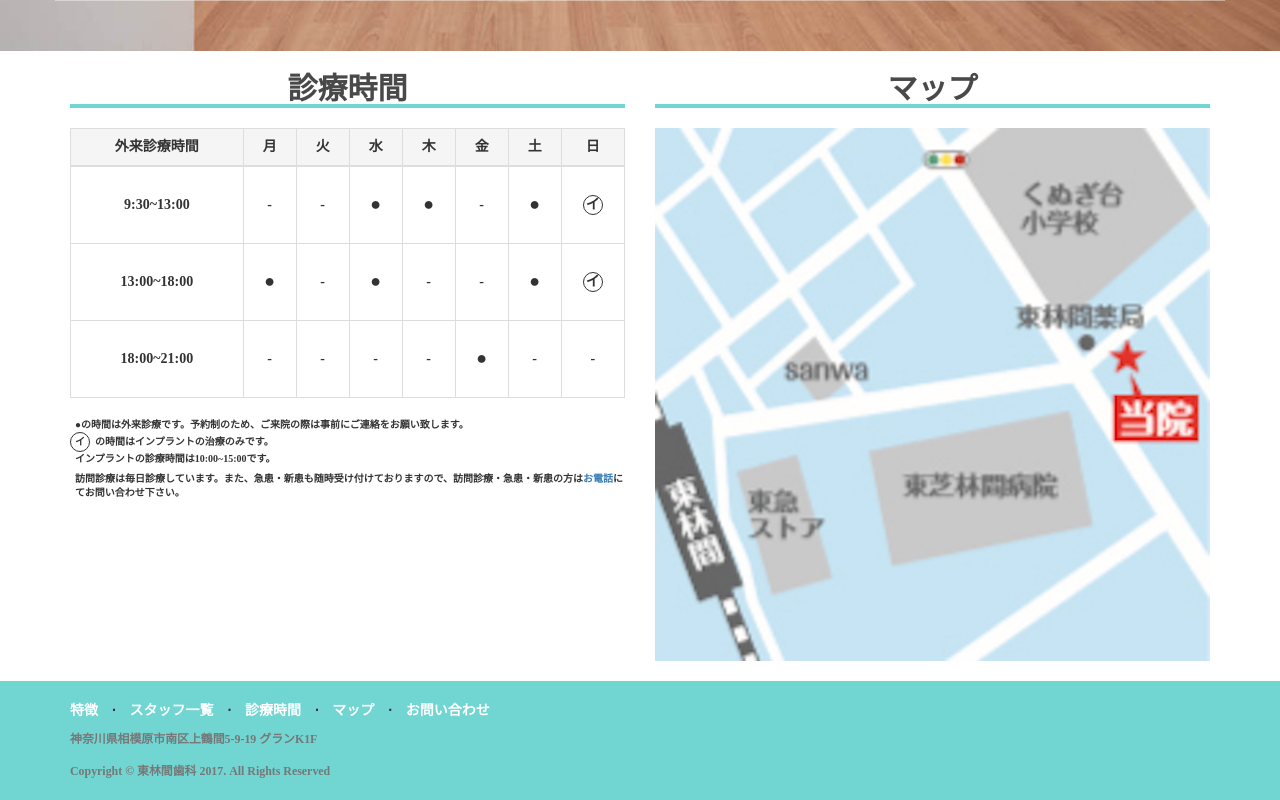
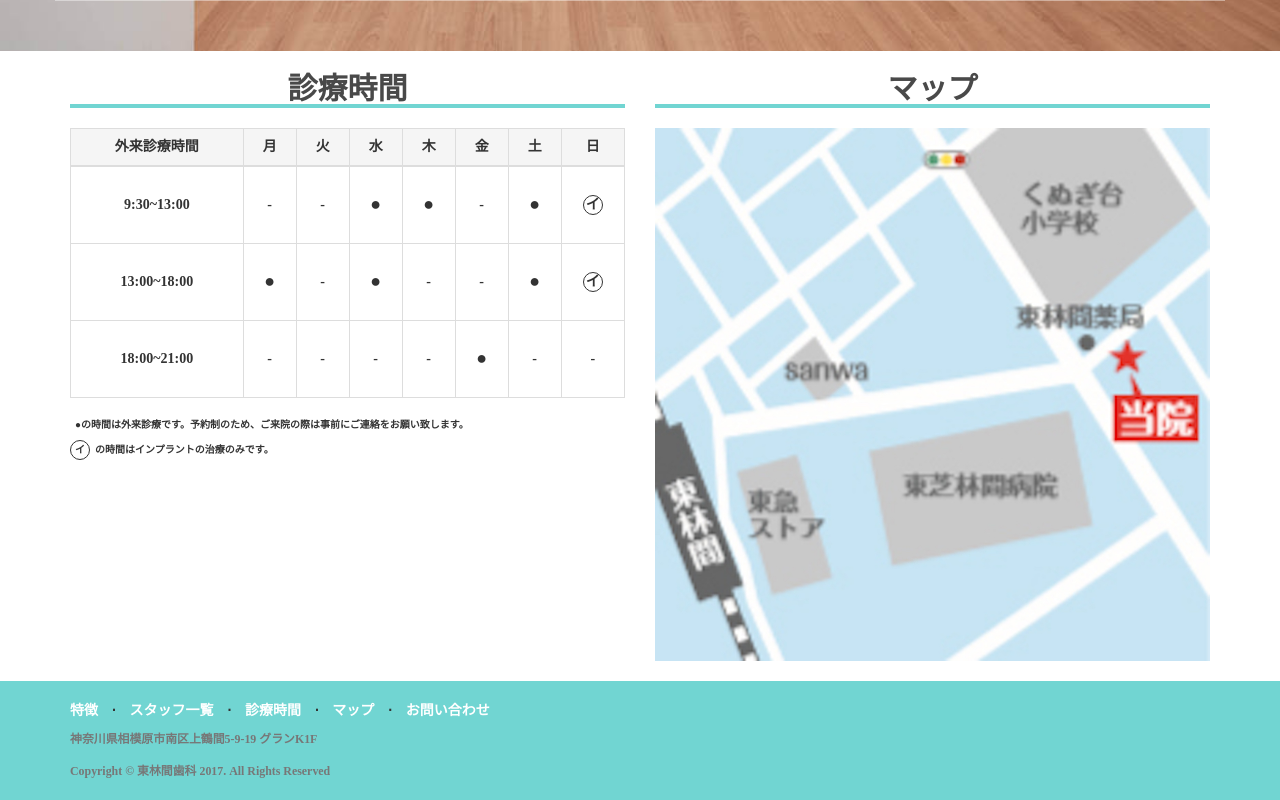
Before and after one commit to gaogaomango/higashi_rinkan_clinic, a plain HTML site: page office_hour.html in a window 1280 px wide. Shown: the part 910-1710 px from the top of the page. Drawn offline with Linux system fonts and the light colour scheme.

Commit message:
文言修正

```diff
--- a/css/top.css
+++ b/css/top.css
@@ -74,6 +74,7 @@
 .circle_discription_box {
   display: flex;
   font-size: 10px;
+  margin-top: 8px
 }
 
 .circle_discription {
--- a/open_time.html
+++ b/open_time.html
@@ -266,22 +266,4 @@
     の時間はインプラントの治療のみです。
   </p>
 </div>
-<div class="circle_discription_box">
-  <p class="circle_discription">
-    インプラントの診療時間は10:00~15:00です。
-  </p>
 </div>
-
-<!-- <div class="circle_discription_box">
-  <div class="circle_basic circle_size circle_border">
-    <div class="circle_letter">訪</div>
-  </div>
-  <p class="circle_discription">
-    の時間は訪問診療です。
-  </p>
-</div> -->
-<div>
-  <p class="circle_discription" style="margin-top: 5px; font-size:10px;">
-    訪問診療は毎日診療しています。また、急患・新患も随時受け付けておりますので、訪問診療・急患・新患の方は<a href="tel:0427464886">お電話</a>にてお問い合わせ下さい。
-  </p>
-</div>
```
Also changed, not shown: clinick_feature.html (+2 -2 lines).
